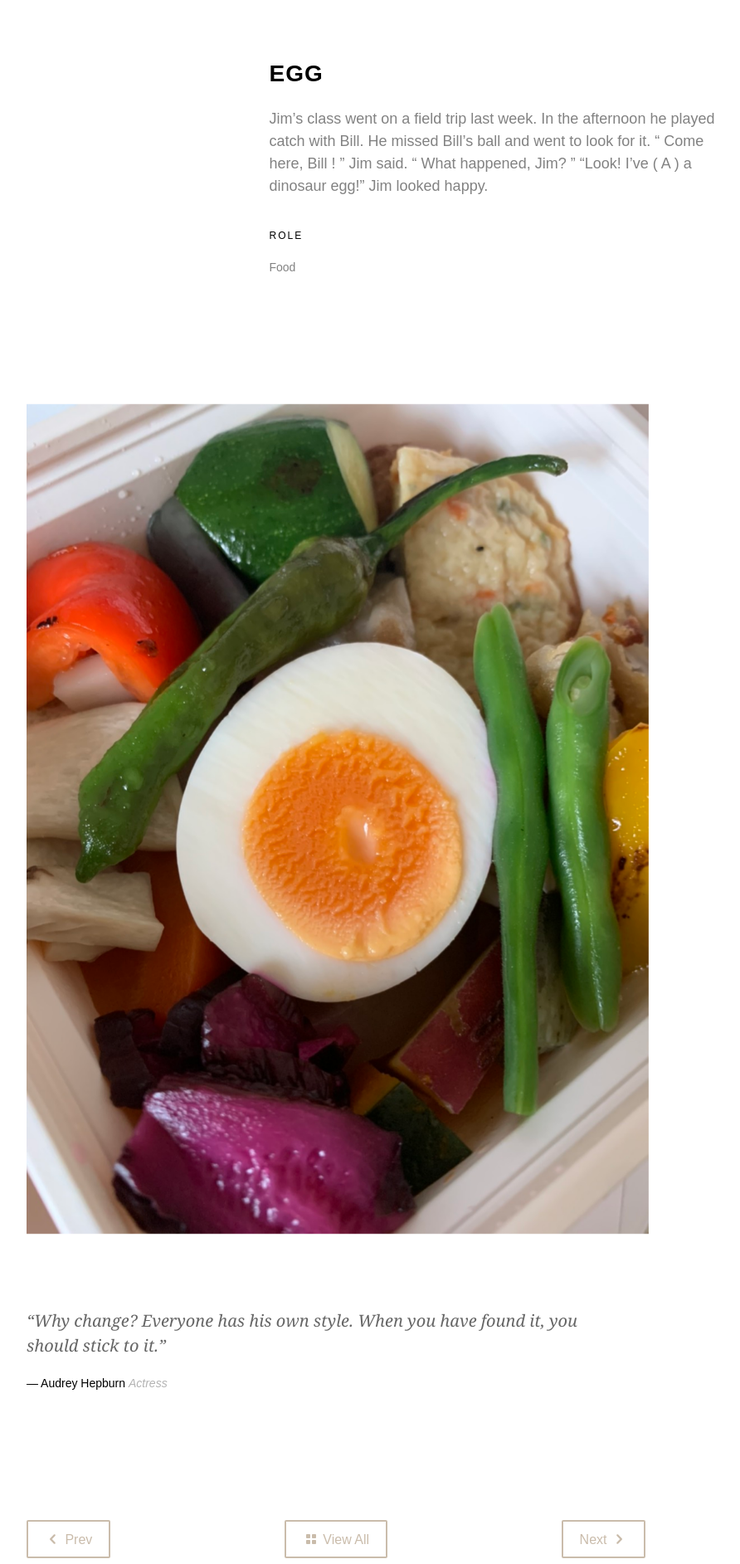
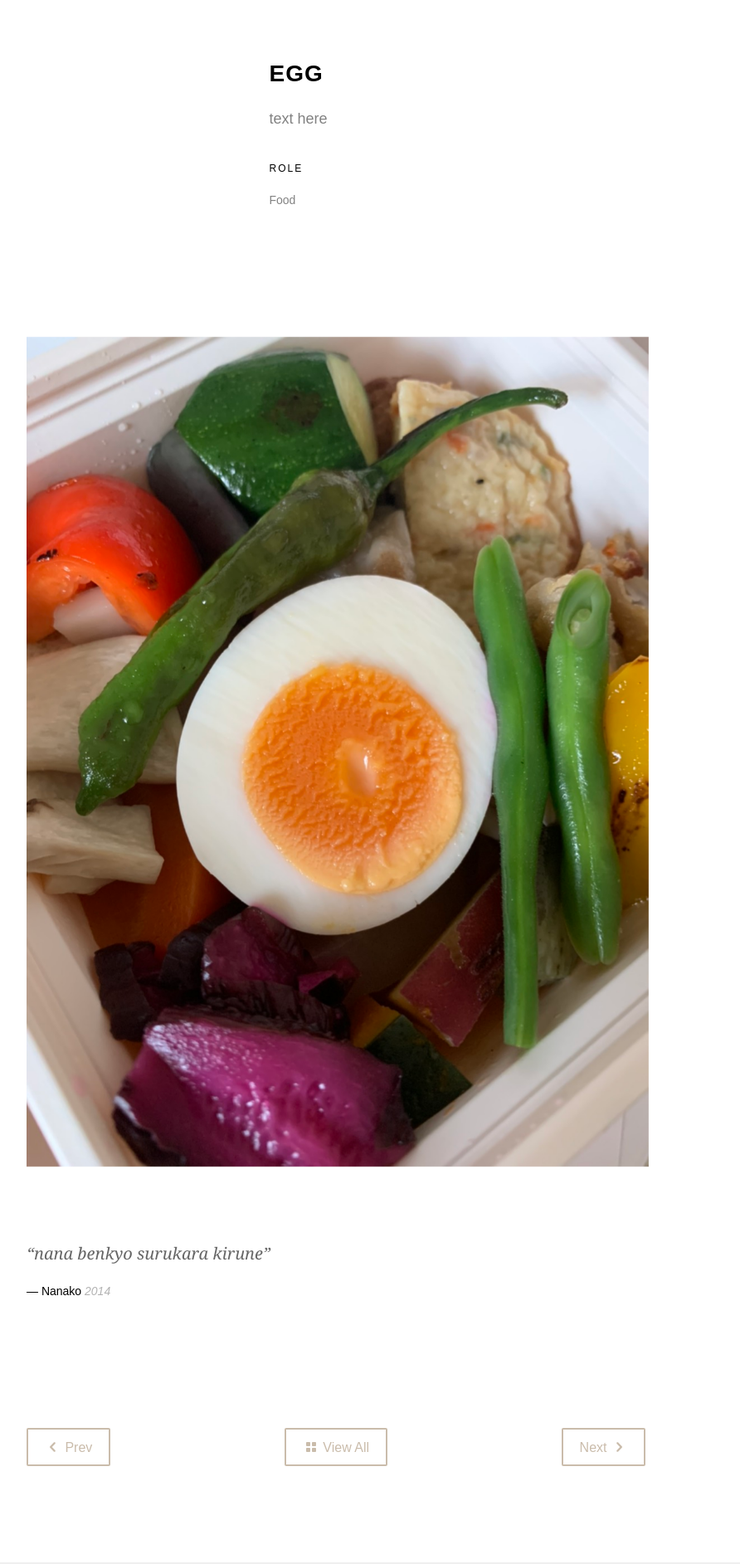
Before and after one commit to sumiyama/nanaco, a plain HTML site: page portfolio_detail07.html in a window 1280 px wide. Shown: the part 140-2025 px from the top of the page at 83% size, without its empty margins (233-1125 px from the left). Drawn offline with Linux system fonts and the light colour scheme; files whose address does not match are found by name.

Commit message:
Add files via upload

```diff
--- a/portfolio_detail07.html
+++ b/portfolio_detail07.html
@@ -97,7 +97,7 @@
 				<div class="col-md-6 col-md-offset-3 col-md-push-2 text-left fh5co-heading">
 					<h2>EGG</h2>
 					<p>
-						Jim’s class went on a field trip last week. In the afternoon he played catch with Bill. He missed Bill’s ball and went to look for it. “ Come here, Bill ! ” Jim said. “ What happened, Jim? ” “Look! I’ve ( A ) a dinosaur egg!” Jim looked happy.
+						text here
 					</p>
 
 					<div class="role">
@@ -114,8 +114,8 @@
 
 					<div class="testimony animate-box">
 						<blockquote>
-							<p>&ldquo;Why change? Everyone has his own style. When you have found it, you should stick to it.&rdquo;</p>
-							<p class="person"><cite>&mdash; Audrey Hepburn&nbsp;</cite>Actress</p>
+							<p>&ldquo;nana benkyo surukara kirune&rdquo;</p>
+							<p class="person"><cite>&mdash; Nanako&nbsp;</cite>2014</p>
 						</blockquote>
 					</div>
 
```
Also changed, not shown: about.html (+1 -1 lines), index.html (+2 -2 lines), portfolio_detail.html (+3 -3 lines), portfolio_detail02.html (+3 -3 lines), portfolio_detail03.html (+3 -3 lines), portfolio_detail04.html (+3 -3 lines), portfolio_detail05.html (+3 -3 lines), portfolio_detail06.html (+3 -3 lines), portfolio_detail08.html (+3 -3 lines), portfolio_detail09.html (+3 -3 lines), work.html (+2 -2 lines).
